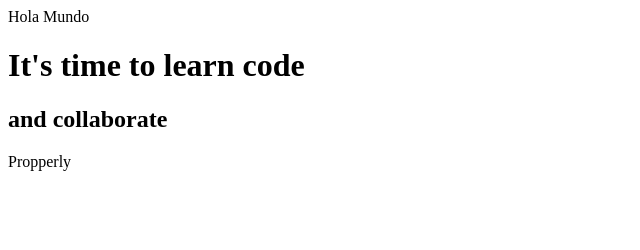
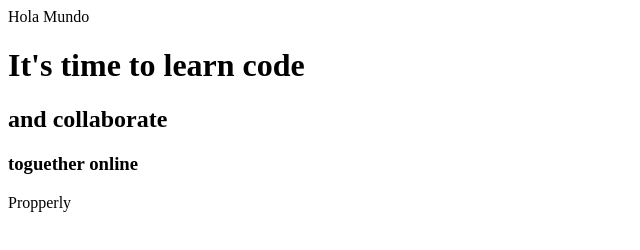
Before and after one commit to CSNZS/new-repo, a plain HTML site: page index.html in a window 1280 px wide. Shown: the whole page, without its empty margins (0-640 px from the left). Drawn offline with Linux system fonts and the light colour scheme.

Commit message:
Update index.html
Added a line with h3

```diff
--- a/index.html
+++ b/index.html
@@ -9,6 +9,7 @@
     <header class="header">Hola Mundo</header>
     <h1 class="header header_content">It's time to learn code</h1>
     <h2 class="header header_content">and collaborate</h2>
+    <h3 class="header header_content">toguether online</h3>
     <p class="header header_content__header_lower">Propperly</p>
   </body>
 </html>
```
